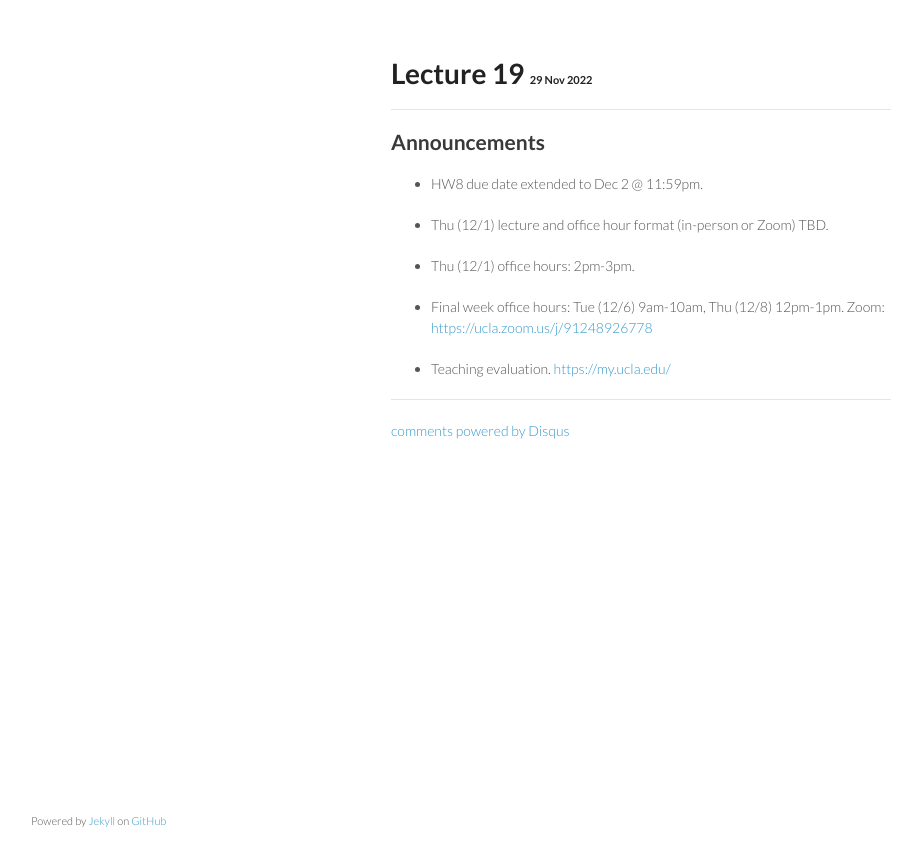
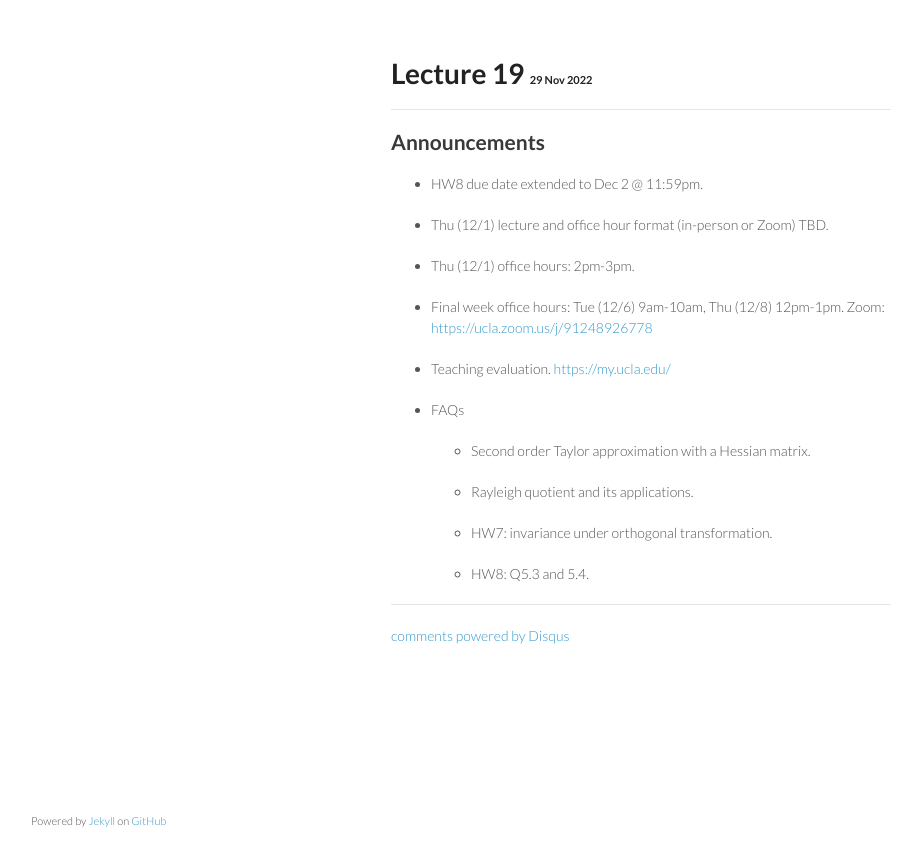
Before and after one commit to ucla-biostat-216/2022fall, a Jekyll site: the page built from _posts/2022-11-29-week11-day1.md, in a window 1280 px wide. Shown: the top 866 px of the page, without its empty margins (179-1101 px from the left). Built offline with Jekyll 4.4.1, drawn with Linux system fonts in a browser that asks for light colours; comment, search, counter and statistics services are not loaded.

Commit message:
add FAQs

```diff
--- a/_posts/2022-11-29-week11-day1.md
+++ b/_posts/2022-11-29-week11-day1.md
@@ -15,3 +15,13 @@ category: biostat216fall2022
 * Final week office hours: Tue (12/6) 9am-10am, Thu (12/8) 12pm-1pm. Zoom: <https://ucla.zoom.us/j/91248926778>
 
 * Teaching evaluation. <https://my.ucla.edu/>
+
+* FAQs
+
+  - Second order Taylor approximation with a Hessian matrix.
+
+  - Rayleigh quotient and its applications.
+
+  - HW7: invariance under orthogonal transformation.
+
+  - HW8: Q5.3 and 5.4.
```
